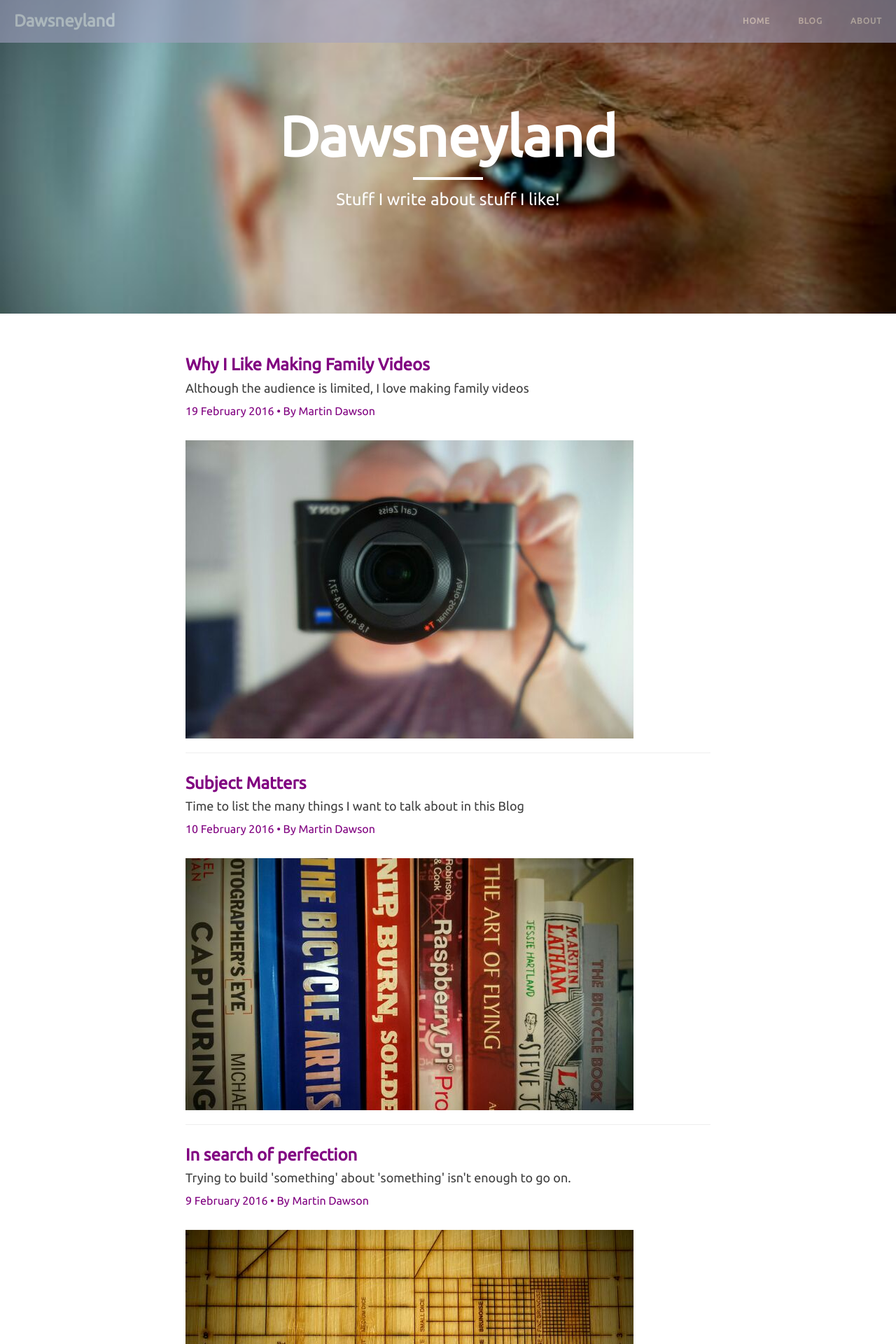
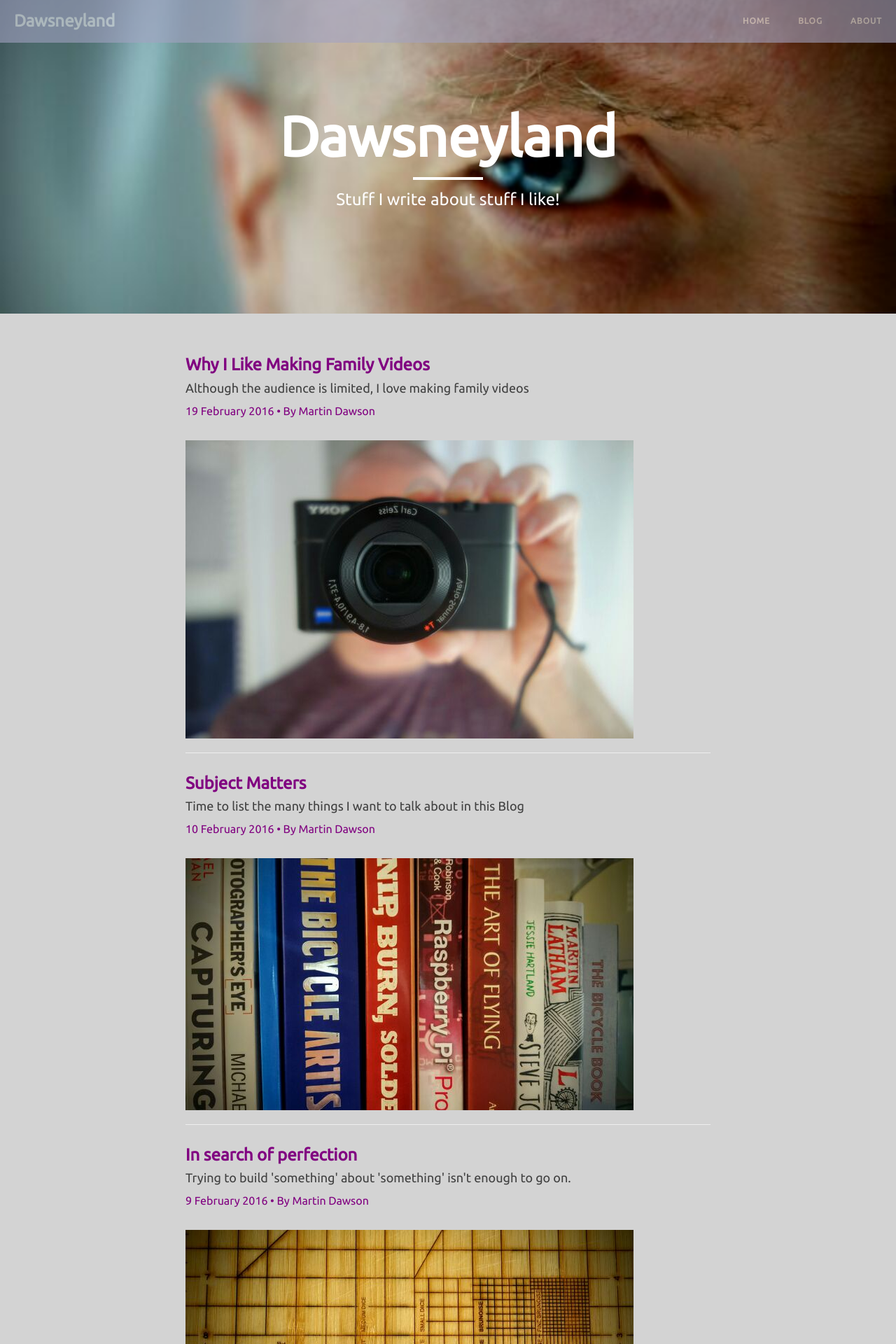
Before and after one commit to dawsneyland/formerdland, a Jekyll site: the page built from index.html, in a window 1280 px wide. Shown: the top 1920 px of the page at 70% size. Built offline with Jekyll 4.4.1, drawn with Linux system fonts in a browser that asks for light colours; nearby versions of some CDN libraries; the list of posts is cut into pages by our own code.

Commit message:
Update custom.css

```diff
--- a/css/custom.css
+++ b/css/custom.css
@@ -1,5 +1,5 @@
 body {
-  background-size: lightgrey;
+  background-color: lightgrey;
 }
 
 .social-contacts {
```
